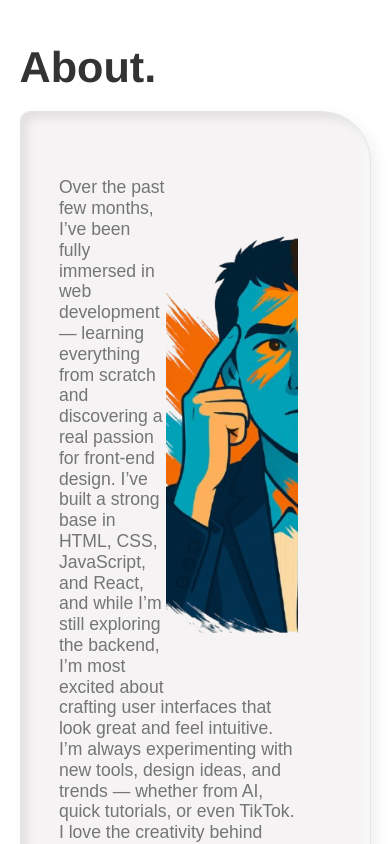
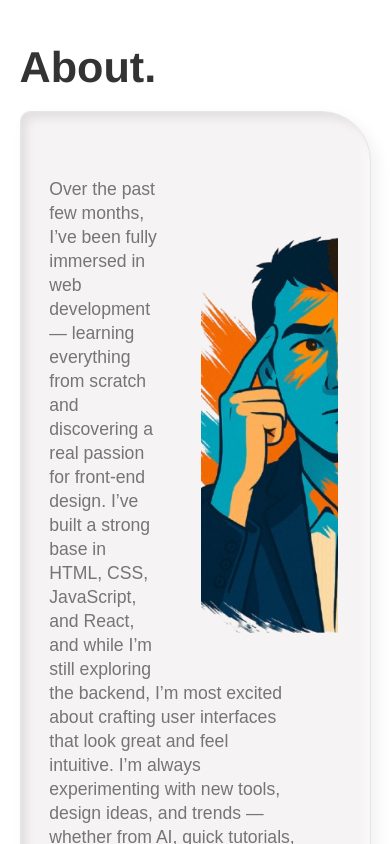
Before and after one commit to ChrKatsaros/portfolio, a React (Vite) app: page / in a window 390 px wide. Shown: the part 740-1584 px from the top of the page. Built offline with nearby package versions, Linux system fonts and the light colour scheme.

Commit message:
Override master with local changes

```diff
--- a/src/index.css
+++ b/src/index.css
@@ -578,8 +578,8 @@ p{font-size: 1.3rem !important;
 
   .info-text {
     font-size: 1.1rem !important;
-    line-height: 1.3rem;
-    padding-left: 0.9rem;
+    line-height: 1.5rem;
+    padding-left: 0.3rem;
      color: #3b3a3a;
   }
 
@@ -597,7 +597,8 @@ p{font-size: 1.3rem !important;
     width: 55%;
     height: 500px;     /* Μεγαλύτερο μέγεθος εικόνας */
     margin:0;
-
+    position: relative;
+    right: -40px;
     shape-outside: inset(0); /* Βοηθά για καλύτερο wrap effect σε ορισμένους browsers */
   }
 
```
